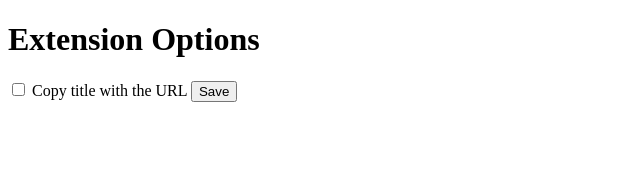
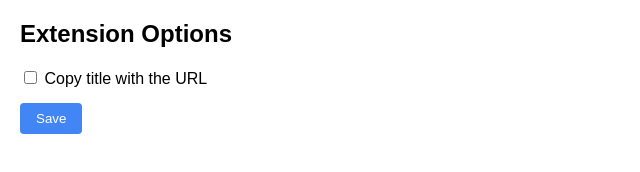
Before and after one commit to c19yamamoto/google-calendar-event-copy-extension, a browser extension: page options/options.html in a window 1280 px wide. Shown: the whole page, without its empty margins (0-640 px from the left). Drawn offline with Linux system fonts and the light colour scheme.

```diff
--- /dev/null
+++ b/options/options.css
@@ -0,0 +1,36 @@
+body {
+  width: 300px;
+  padding: 20px;
+  margin: 0;
+  font-family: Arial, sans-serif;
+
+  h2 {
+    margin-top: 0;
+    margin-bottom: 20px;
+  }
+
+  label {
+    display: block;
+    margin-bottom: 15px;
+    cursor: pointer;
+  }
+
+  #save {
+    background-color: #4285f4;
+    color: white;
+    border: none;
+    padding: 8px 16px;
+    border-radius: 4px;
+    cursor: pointer;
+    margin-bottom: 10px;
+  }
+
+  #save:hover {
+    background-color: #3367d6;
+  }
+
+  #status {
+    margin: 0;
+    font-size: 14px;
+  }
+}
--- a/options/options.html
+++ b/options/options.html
@@ -3,10 +3,11 @@
   <head>
     <meta charset="UTF-8" />
     <title>Extension Options</title>
+    <link rel="stylesheet" href="options.css" />
   </head>
 
   <body>
-    <h1>Extension Options</h1>
+    <h2>Extension Options</h2>
     <label>
       <input type="checkbox" id="with-title-toggle" /> Copy title with the URL
     </label>
```
Also changed, not shown: popup/popup.html (deleted, +0 -18 lines), popup/popup.js (deleted, +0 -22 lines), manifest.json.
